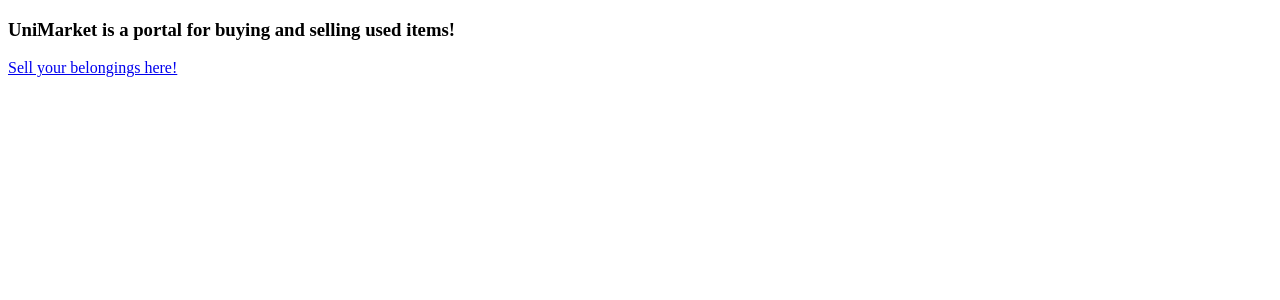
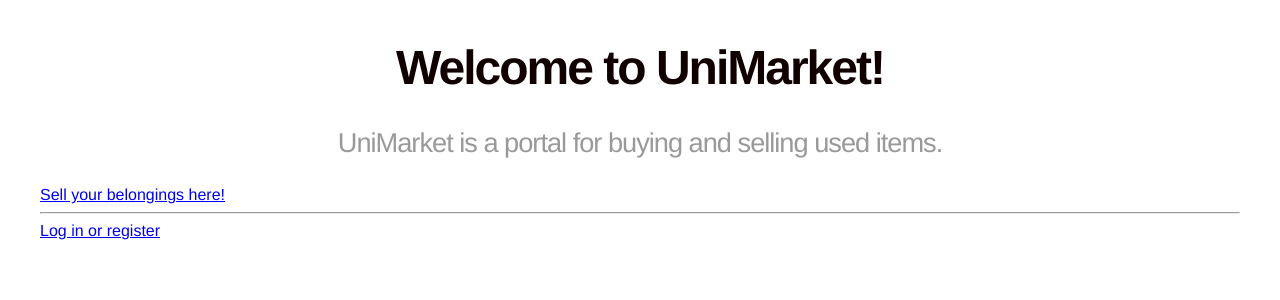
Before and after one commit to henriimmonen/UniMarket, a Flask app: page / in a window 1280 px wide. Shown: the top 300 px of the page. Run offline with Flask 2, Linux system fonts and the light colour scheme.

Commit message:
Added css-file to index.html page

```diff
--- /dev/null
+++ b/static/CSS/main.css
@@ -0,0 +1,28 @@
+body {
+    margin: 0;
+    padding: 0;
+    font-family: "Helvetica Neue", Helvetica, Arial, sans-serif;
+  }
+
+.container {
+  width: 1200px;
+  margin: 0 auto;
+
+}
+
+h1 {
+  font-size: 3em;
+  margin-top: 40px;
+  text-align: center;
+  letter-spacing: -2px;
+  color: #100;
+}
+
+h3 {
+    font-size: 1.7em;
+    font-weight: 100;
+    margin-top: 30px;
+    text-align: center;
+    letter-spacing: -1px;
+    color:#999;
+  }
--- a/templates/index.html
+++ b/templates/index.html
@@ -2,17 +2,20 @@
 <html>
 
 <head>
-	<meta charset= 'utf-8>
-	<meta name='viewport' content='width=device-width, initial-scale=1'>
-	<title>
-
-		Welcome to UniMarket!
-
-	</title>
+	<meta charset="utf-8">
+	<title> Welcome to UniMarket!</title>
+	<link rel="stylesheet" type= "text/css" href= "{{ url_for('static',filename='CSS/main.css') }}">
 </head>
 
-<body id="body">
-	<h3 id="head3"> UniMarket is a portal for buying and selling used items! </h3>
-	<a href="/form">Sell your belongings here!</a>
+<body>
+	<div class="container">
+		<header>
+			<h1> Welcome to UniMarket! </h1>
+			<h3> UniMarket is a portal for buying and selling used items. </h3>
+			<a href="/form">Sell your belongings here!</a> <hr>
+			<a href="/registration">Log in or register</a>
+		</header>
+
+	</div>
 </body>
 </html>
```
